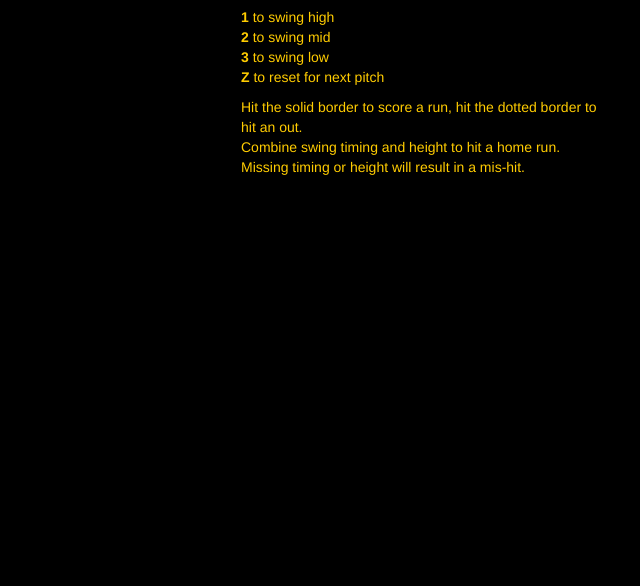
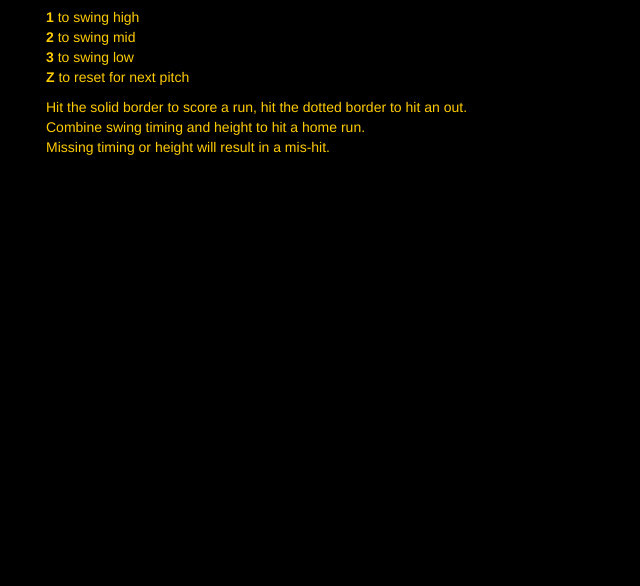
Before and after one commit to jdpdev/octo-fun, a plain HTML site: page baseball/index.html in a window 1280 px wide. Shown: the part 214-800 px from the top of the page, without its empty margins (219-859 px from the left). Drawn offline with nearby package versions, Linux system fonts and the light colour scheme.

Commit message:
adjust columns

```diff
--- a/baseball/index.html
+++ b/baseball/index.html
@@ -23,7 +23,7 @@
 	</div>
 
 	<div class="row">
-		<div class="col-sm-4 col-sm-offset-4">
+		<div class="col-sm-6 col-sm-offset-2">
 			<h2>Home Run Derby</h2>
 
 			<p>
```
